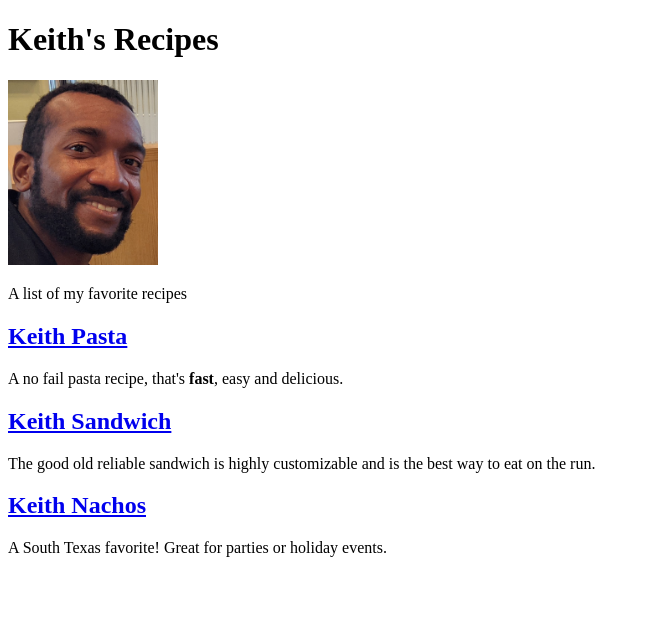
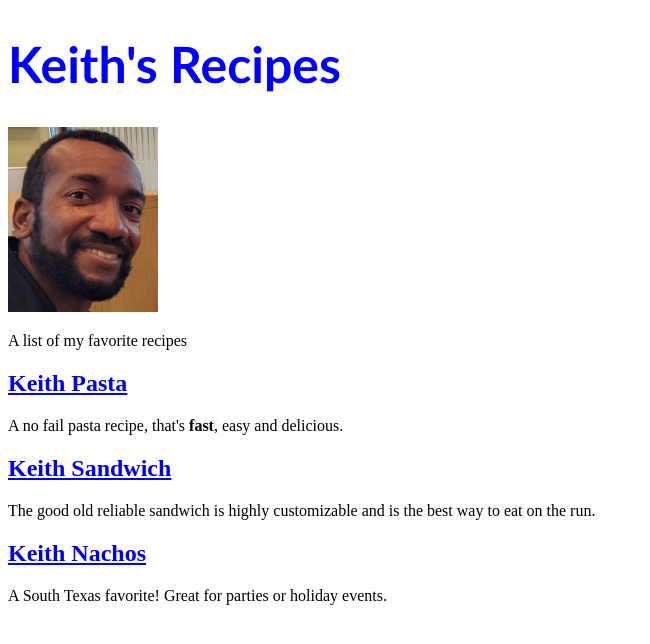
Before and after one commit to KgitWH21/odin-recipes, a plain HTML site: page index.html in a window 1280 px wide. Shown: the whole page, without its empty margins (0-650 px from the left). Drawn offline with Linux system fonts and the light colour scheme.

Commit message:
Style site title

```diff
--- a/index.html
+++ b/index.html
@@ -4,11 +4,11 @@
     <meta charset="UTF-8">
     <meta http-equiv="X-UA-Compatible" content="IE=edge">
     <meta name="viewport" content="width=device-width, initial-scale=1.0">
-    <link rel="stylesheet" href="styles.css">
+    <link rel="stylesheet" href="./styles.css">
     <title>Keith's Recipes</title>
 </head>
 <body>
-    <h1>Keith's Recipes</h1>
+    <h1 id="title">Keith's Recipes</h1>
 
     <img src="images/PXL_20211125_233606737.MP.jpg" alt="Picture of me Nov 2021" width="150">
 
--- a/styles.css
+++ b/styles.css
@@ -0,0 +1,5 @@
+#title {
+    font-family:'Gill Sans', 'Gill Sans MT', Calibri, 'Trebuchet MS', sans-serif;
+    font-size: 50px;
+    color: blue;
+}
```
